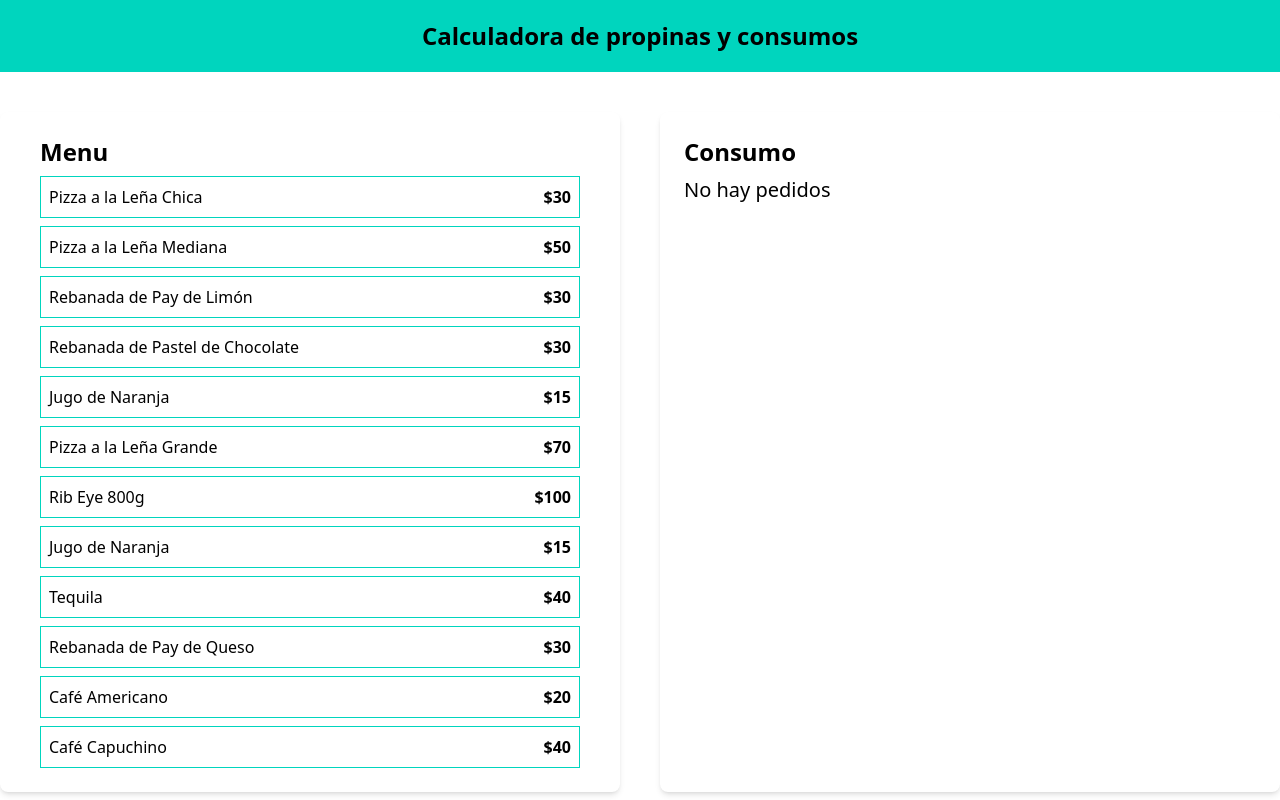
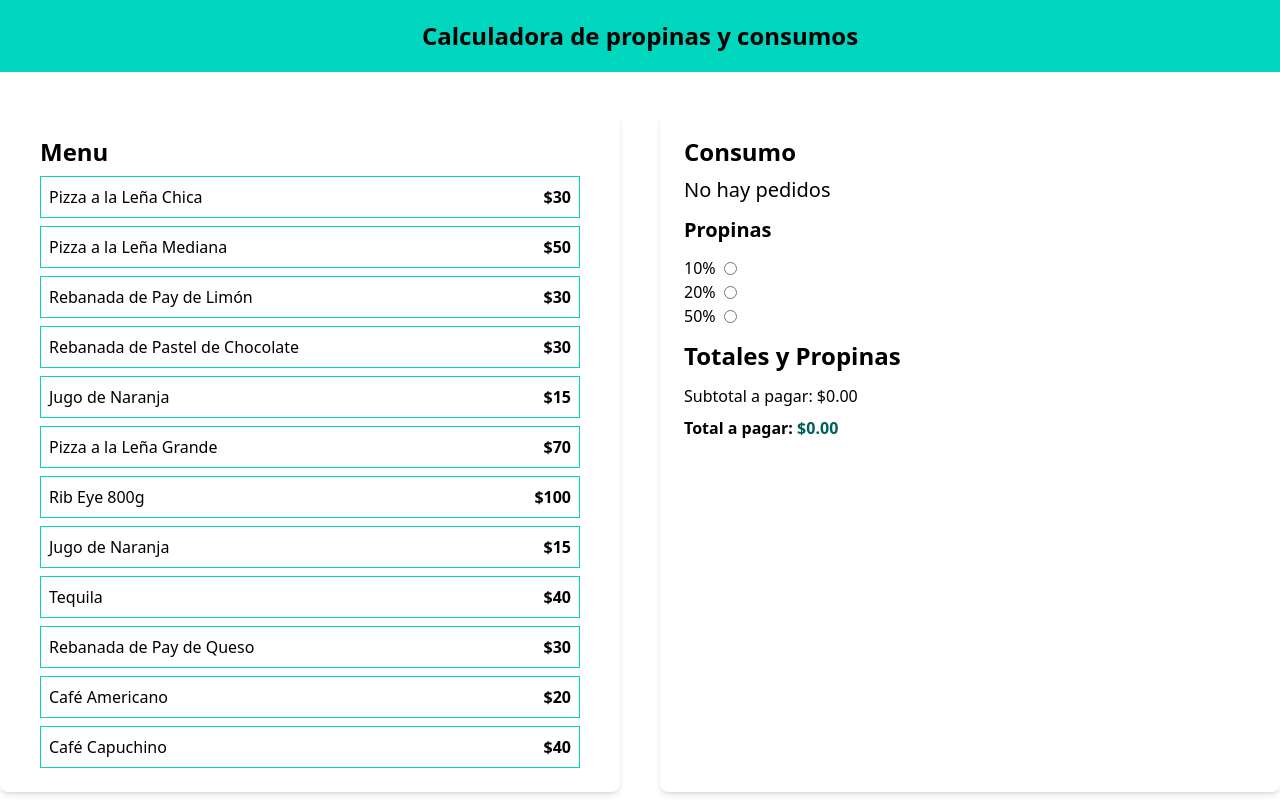
Before and after one commit to DaimerBaron/calculadora-propinas, a React (Vite) app: page / in a window 1280 px wide. Built offline with nearby package versions, Linux system fonts and the light colour scheme.

Commit message:
feat: enhance App component with OrderTotal and TipPercentageForm, update Order component to handle item removal

```diff
--- a/src/App.tsx
+++ b/src/App.tsx
@@ -1,9 +1,11 @@
 import MenuItem from "./components/MenuItem";
 import Order from "./components/Order";
+import OrderTotal from "./components/OrderTotal";
+import TipPorcentegeForm from "./components/TipPorcentegeForm";
 import { menuItems } from "./data/db";
 import { UseOrder } from "./hooks/UseOrder";
 function App() {
-  const { addItem, order } = UseOrder();
+  const { addItem, order, removeItem, tip, setTip } = UseOrder();
   return (
     <>
       <header className="bg-teal-400 py-5">
@@ -22,7 +24,9 @@ function App() {
         </div>
         <div className="bg-white shadow-md rounded-lg p-6  max-w-5xl ">
           <h2 className="text-2xl font-black mb-2 ">Consumo</h2>
-          <Order order = {order} />
+          <Order order={order} removeItem={removeItem} />
+          <TipPorcentegeForm setTip={setTip} />
+          <OrderTotal order={order} tip = {tip} />
         </div>
       </main>
     </>
--- a/src/components/Order.tsx
+++ b/src/components/Order.tsx
@@ -2,8 +2,9 @@ import type { OrderItem } from "../types";
 import { formatCurrency } from "../helpers";
 type OrderProps = {
   order: OrderItem[];
+  removeItem: (id: OrderItem['id']) => void;
 };
-export default function Order({ order }: OrderProps) {
+export default function Order({ order, removeItem  }: OrderProps) {
   return (
     <>
       {order.length === 0 ? (
@@ -21,6 +22,7 @@ export default function Order({ order }: OrderProps) {
               </p>
             </div>
             <button
+              onClick={() => removeItem(item.id)}
               type="button"
               className="bg-red-500 text-white  h-8 w-8  rounded-full  hover:bg-red-600 flex justify-center items-center cursor-pointer font-bold"
             >
--- /dev/null
+++ b/src/components/OrderTotal.tsx
@@ -0,0 +1,33 @@
+import type { OrderItem } from "../types";
+
+type OrderTotalProps = {
+  tip: number;
+  order: OrderItem[];
+};
+import { formatCurrency } from "../helpers";
+import { useMemo } from "react";
+export default function OrderTotal({ order ,tip=0}: OrderTotalProps) {
+  const total = useMemo(
+    () => order.reduce((total, item) => total + item.price * item.quantity, 0),
+    [order]
+  );
+
+    const totalWithTip = total + total * tip;
+
+
+  return (
+    <>
+      <div className="space-y-2">
+        <h2 className="text-2xl font-black mt-3 mb-3">Totales y Propinas </h2>
+        <p>
+          Subtotal a pagar: <span>{formatCurrency(total)}</span>
+        </p>
+
+        <p className=" font-black">
+          Total a pagar:{" "}
+          <span className="text-teal-800">{formatCurrency(totalWithTip)}</span>
+        </p>
+      </div>
+    </>
+  );
+}
--- /dev/null
+++ b/src/components/TipPorcentegeForm.tsx
@@ -0,0 +1,45 @@
+import React from "react";
+
+const tipOptions = [
+  {
+    id: 'tip-10',
+    value: .10,
+    label: '10%'
+  },
+  {
+    id: 'tip-20',
+    value: .20,
+    label: '20%'
+  },
+  {
+    id: 'tip-50',
+    value: .50,
+    label: '50%'
+  },
+]
+
+type TipPorcentegeFormProps = {
+    setTip: React.Dispatch<React.SetStateAction<number>>;
+}
+export default function TipPorcentegeForm({ setTip}: TipPorcentegeFormProps) {
+  return (
+    <div>
+        <h2 className="text-xl font-black mt-3 mb-3">Propinas</h2>
+        <form>
+            {tipOptions.map((option) => (
+            <div key={option.id} className="flex items-center gap-2">
+                <label htmlFor={option.id}> {option.label}</label>
+                <input
+                    type="radio"
+                    name="tip"
+                    id={option.id}
+                    value={option.value}
+                    onChange={e => setTip(Number(e.target.value))}
+                 />
+
+            </div>
+        ))}
+        </form>
+    </div>
+  )
+}
--- a/src/hooks/UseOrder.tsx
+++ b/src/hooks/UseOrder.tsx
@@ -3,6 +3,7 @@ import type { MenuItem, OrderItem } from "../types";
 
 export const UseOrder = () => {
   const [order, setOrder] = useState<OrderItem[]>([]);
+  const [tip, setTip] = useState(0);
 
   const addItem = (item: MenuItem) => {
     const existsOrder = order.find((orderItem) => orderItem.id === item.id);
@@ -18,8 +19,16 @@ export const UseOrder = () => {
       setOrder([...order, newItem]);
     }
   };
+
+  const removeItem = (id: MenuItem['id']) => {
+    const updatedOrder = order.filter((item) => item.id !== id);
+    setOrder(updatedOrder);
+  }
   return {
     addItem,
     order,
+    removeItem,
+    tip,
+    setTip
   };
 };
```
